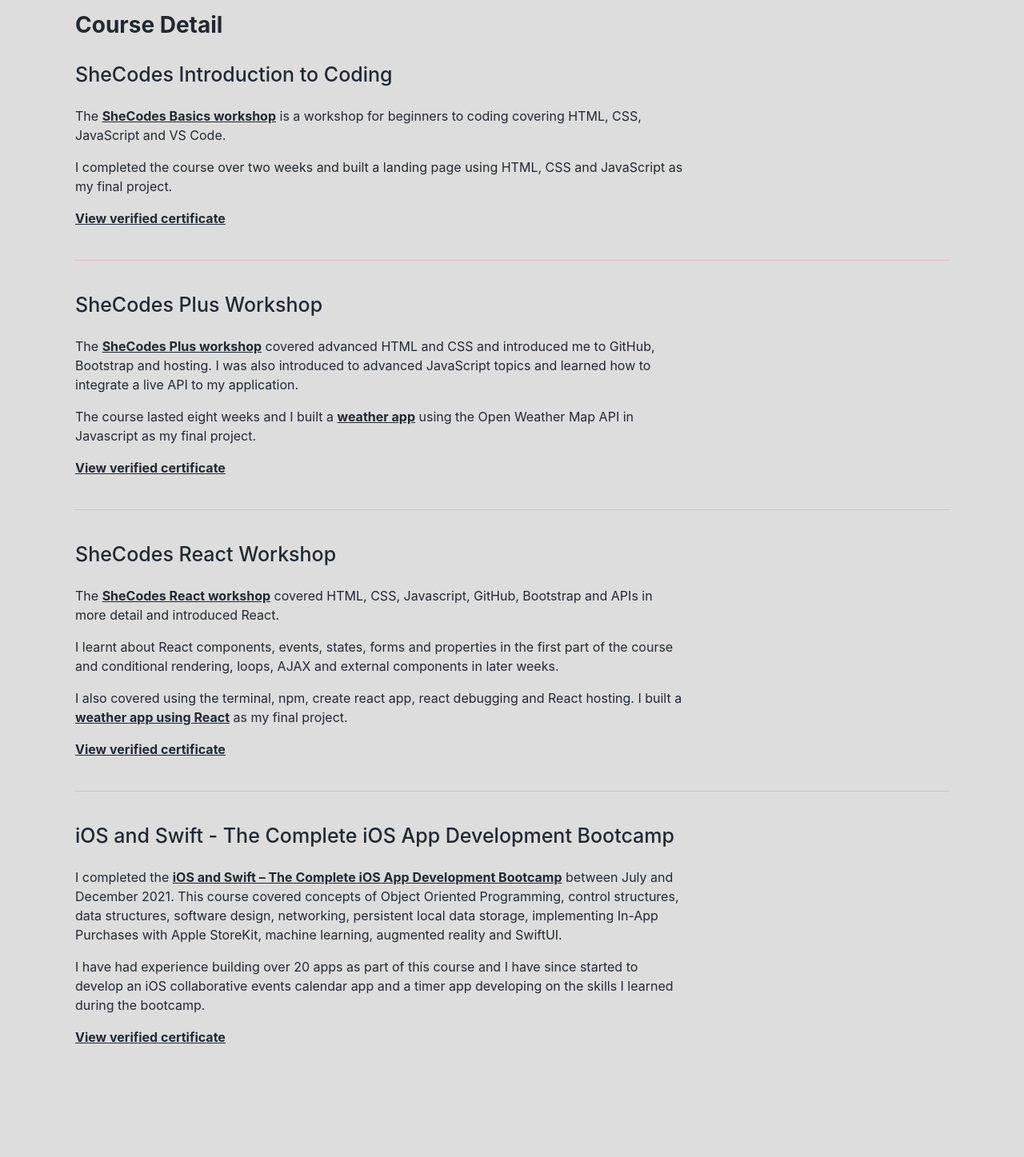
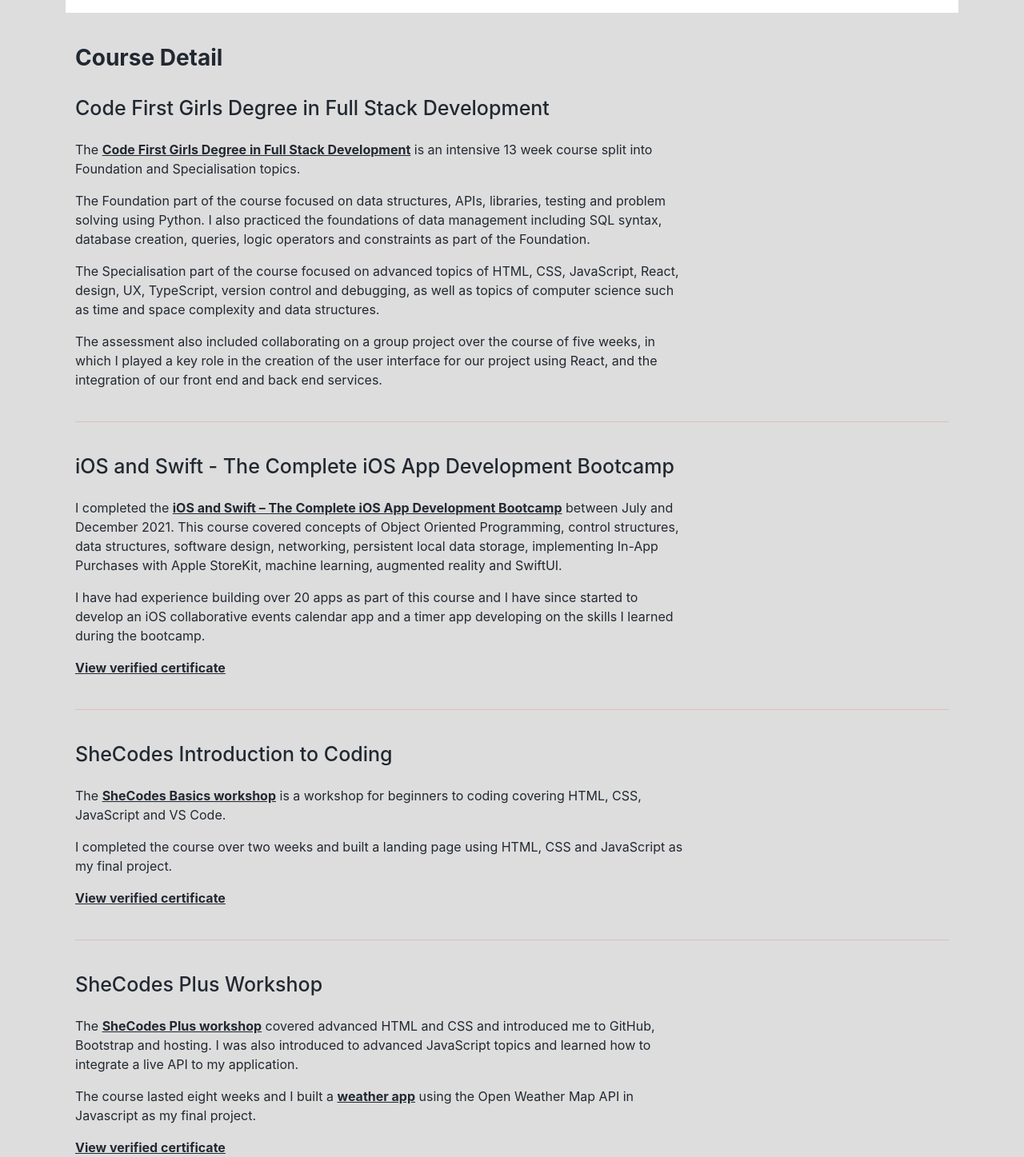
Before and after one commit to lucyjdev/portfolio-website, a React (Create React App) app: page /certificates in a window 1280 px wide. Shown: the part 1160-2607 px from the top of the page at 80% size. Built offline with nearby package versions, Linux system fonts and the light colour scheme.

Commit message:
Add CFG Degree certificate and detail

```diff
--- a/src/Certificates.tsx
+++ b/src/Certificates.tsx
@@ -13,6 +13,71 @@
         <Slider />
         <div className="container-fluid">
           <h3 className="project-title">Course Detail</h3>
+          <h3 className="certificate-heading">
+            Code First Girls Degree in Full Stack Development
+          </h3>
+          <p className="certificate-para">
+            The{" "}
+            <a
+              className="link"
+              href="https://codefirstgirls.com/courses/cfgdegree/"
+            >
+              Code First Girls Degree in Full Stack Development
+            </a>{" "}
+            is an intensive 13 week course split into Foundation and
+            Specialisation topics.
+          </p>
+          <p className="certificate-para">
+            The Foundation part of the course focused on data structures, APIs,
+            libraries, testing and problem solving using Python. I also
+            practiced the foundations of data management including SQL syntax,
+            database creation, queries, logic operators and constraints as part
+            of the Foundation.
+          </p>
+          <p className="certificate-para">
+            The Specialisation part of the course focused on advanced topics of
+            HTML, CSS, JavaScript, React, design, UX, TypeScript, version
+            control and debugging, as well as topics of computer science such as
+            time and space complexity and data structures.
+          </p>
+          <p className="certificate-para">
+            The assessment also included collaborating on a group project over
+            the course of five weeks, in which I played a key role in the
+            creation of the user interface for our project using React, and the
+            integration of our front end and back end services.
+          </p>
+          <hr className="divider" />
+          <h3 className="certificate-heading">
+            iOS and Swift - The Complete iOS App Development Bootcamp
+          </h3>
+          <p className="certificate-para">
+            I completed the{" "}
+            <a
+              className="link"
+              href="https://www.udemy.com/course/ios-13-app-development-bootcamp/"
+            >
+              iOS and Swift – The Complete iOS App Development Bootcamp
+            </a>{" "}
+            between July and December 2021. This course covered concepts of
+            Object Oriented Programming, control structures, data structures,
+            software design, networking, persistent local data storage,
+            implementing In-App Purchases with Apple StoreKit, machine learning,
+            augmented reality and SwiftUI.
+          </p>
+          <p className="certificate-para">
+            {" "}
+            I have had experience building over 20 apps as part of this course
+            and I have since started to develop an iOS collaborative events
+            calendar app and a timer app developing on the skills I learned
+            during the bootcamp.
+          </p>
+          <a
+            className="link"
+            href="https://www.udemy.com/certificate/UC-713a6b81-5bd3-4b58-bb4f-4e376fc765b4/"
+          >
+            View verified certificate
+          </a>
+          <hr className="divider" />
           <h3 className="certificate-heading">
             SheCodes Introduction to Coding
           </h3>
@@ -95,37 +160,6 @@
           >
             View verified certificate
           </a>
-          <hr className="divider" />
-          <h3 className="certificate-heading">
-            iOS and Swift - The Complete iOS App Development Bootcamp
-          </h3>
-          <p className="certificate-para">
-            I completed the{" "}
-            <a
-              className="link"
-              href="https://www.udemy.com/course/ios-13-app-development-bootcamp/"
-            >
-              iOS and Swift – The Complete iOS App Development Bootcamp
-            </a>{" "}
-            between July and December 2021. This course covered concepts of
-            Object Oriented Programming, control structures, data structures,
-            software design, networking, persistent local data storage,
-            implementing In-App Purchases with Apple StoreKit, machine learning,
-            augmented reality and SwiftUI.
-          </p>
-          <p className="certificate-para">
-            {" "}
-            I have had experience building over 20 apps as part of this course
-            and I have since started to develop an iOS collaborative events
-            calendar app and a timer app developing on the skills I learned
-            during the bootcamp.
-          </p>
-          <a
-            className="link"
-            href="https://www.udemy.com/certificate/UC-713a6b81-5bd3-4b58-bb4f-4e376fc765b4/"
-          >
-            View verified certificate
-          </a>
         </div>
       </div>
       <Footer />
--- a/src/Slider.tsx
+++ b/src/Slider.tsx
@@ -3,27 +3,34 @@
 import frontEndCert from "./images/frontEndDevCert.png";
 import reactCert from "./images/reactDevCert.png";
 import iOSCert from "./images/iOSBootcamp.png";
+import CFGCert from "./images/CFGCertificate.png";
 import { Carousel } from "react-bootstrap";
 
 export default function Slider() {
   return (
     <Carousel variant="dark">
       <Carousel.Item>
-        <img className="d-block w-100" src={iOSCert} alt="First slide" />
+        <img className="d-block w-100" src={CFGCert} alt="First slide" />
         <Carousel.Caption>
           {/* <h3>iOS and Swift Development Bootcamp</h3> */}
         </Carousel.Caption>
       </Carousel.Item>
       <Carousel.Item>
-        <img className="d-block w-100" src={reactCert} alt="Second slide" />
+        <img className="d-block w-100" src={iOSCert} alt="Second slide" />
+        <Carousel.Caption>
+          {/* <h3>iOS and Swift Development Bootcamp</h3> */}
+        </Carousel.Caption>
+      </Carousel.Item>
+      <Carousel.Item>
+        <img className="d-block w-100" src={reactCert} alt="Third slide" />
         <Carousel.Caption></Carousel.Caption>
       </Carousel.Item>
       <Carousel.Item>
-        <img className="d-block w-100" src={frontEndCert} alt="Third slide" />
+        <img className="d-block w-100" src={frontEndCert} alt="Fourth slide" />
         <Carousel.Caption></Carousel.Caption>
       </Carousel.Item>
       <Carousel.Item>
-        <img className="d-block w-100" src={basicsCert} alt="Fourth slide" />
+        <img className="d-block w-100" src={basicsCert} alt="Fifth slide" />
         <Carousel.Caption></Carousel.Caption>
       </Carousel.Item>
     </Carousel>
```
Also changed, not shown: public/LJ.png (deleted), src/images/CFGCertificate.png (added).
